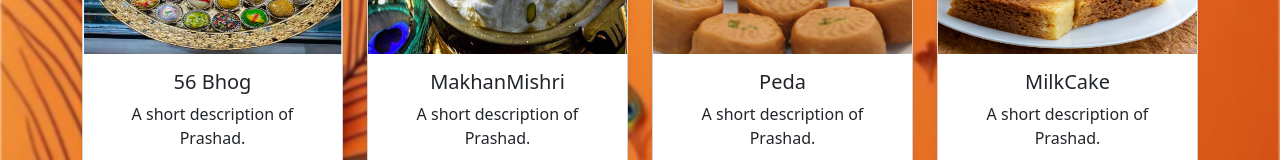
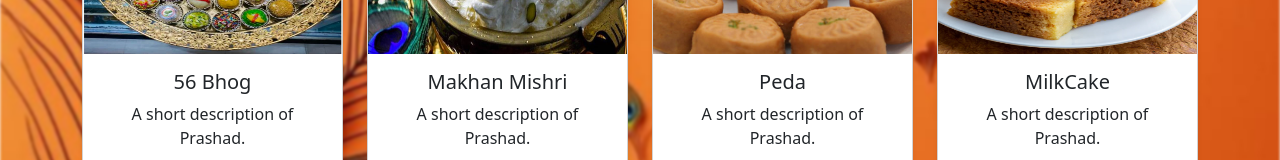
Before and after one commit to AAbhishek1234/Bankebihariwebsite, a React (Create React App) app: page /product/prashad in a window 1280 px wide. Shown: the part 315-475 px from the top of the page. Built offline with nearby package versions, Linux system fonts and the light colour scheme.

Commit message:
prashad1

```diff
--- a/src/pages/Prashad.jsx
+++ b/src/pages/Prashad.jsx
@@ -12,7 +12,7 @@ const PrashadGrid = () => {
       link: "https://www.youtube.com/",
     },
     {
-      title: "MakhanMishri",
+      title: "Makhan Mishri",
       description: "A short description of Prashad.",
       image: "/images/makhanmishri.jpg",
       link: "/buy/prashad",
```
